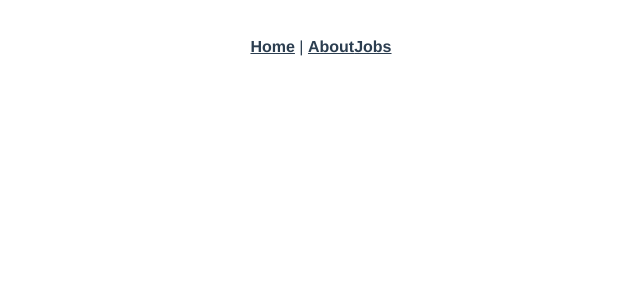
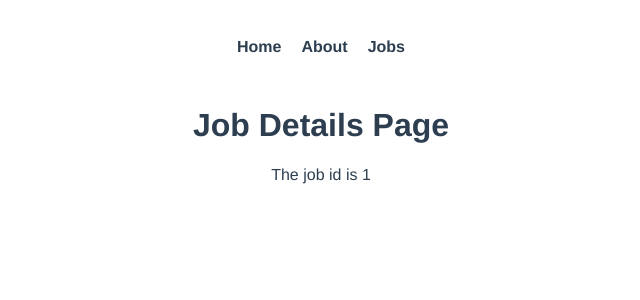
Before and after one commit to seanhellier/ninja-jobs, a Vue app: page /jobs/1 in a window 1280 px wide. Before the commit this address had no page. Shown: the top 300 px of the page, without its empty margins (319-959 px from the left). Built offline with nearby package versions, Linux system fonts and the light colour scheme.

Commit message:
lesson 49

```diff
--- a/src/App.vue
+++ b/src/App.vue
@@ -1,7 +1,7 @@
 <template>
   <div id="nav">
-    <router-link to="/">Home</router-link> |
-    <router-link to="/about">About</router-link>
+    <router-link to="/">Home</router-link>
+    <router-link :to="{ name: 'About' }">About</router-link>
     <router-link :to="{ name: 'Jobs' }">Jobs</router-link>
   </div>
   <router-view/>
@@ -14,18 +14,21 @@
   -moz-osx-font-smoothing: grayscale;
   text-align: center;
   color: #2c3e50;
+  max-width: 960px;
+  margin: 0 auto;
 }
-
 #nav {
   padding: 30px;
 }
-
 #nav a {
   font-weight: bold;
   color: #2c3e50;
+  text-decoration: none;
+  padding: 10px;
+  border-radius: 4px;
 }
-
 #nav a.router-link-exact-active {
-  color: #42b983;
+  color: white;
+  background: crimson;
 }
 </style>
--- a/src/router/index.js
+++ b/src/router/index.js
@@ -2,6 +2,7 @@ import { createRouter, createWebHistory } from "vue-router";
 import Home from "../views/Home.vue";
 import About from "../views/About.vue";
 import Jobs from "../views//jobs/Jobs.vue";
+import JobDetails from "../views//jobs/JobDetails.vue";
 
 const routes = [
 	{
@@ -19,6 +20,11 @@ const routes = [
 		name: "Jobs",
 		component: Jobs,
 	},
+	{
+		path: "/jobs/:id",
+		name: "JobDetails",
+		component: JobDetails,
+	},
 ];
 
 const router = createRouter({
--- /dev/null
+++ b/src/views/jobs/JobDetails.vue
@@ -0,0 +1,17 @@
+<template>
+  <h1>Job Details Page</h1>
+  <p>The job id is {{ id }}</p>
+</template>
+
+<script>
+export default {
+  data() {
+    return {
+      id: this.$route.params.id
+    }
+  }
+}
+</script>
+
+<style>
+</style>
```
Also changed, not shown: src/views/jobs/JobsDetails.vue (deleted, +0 -11 lines).
